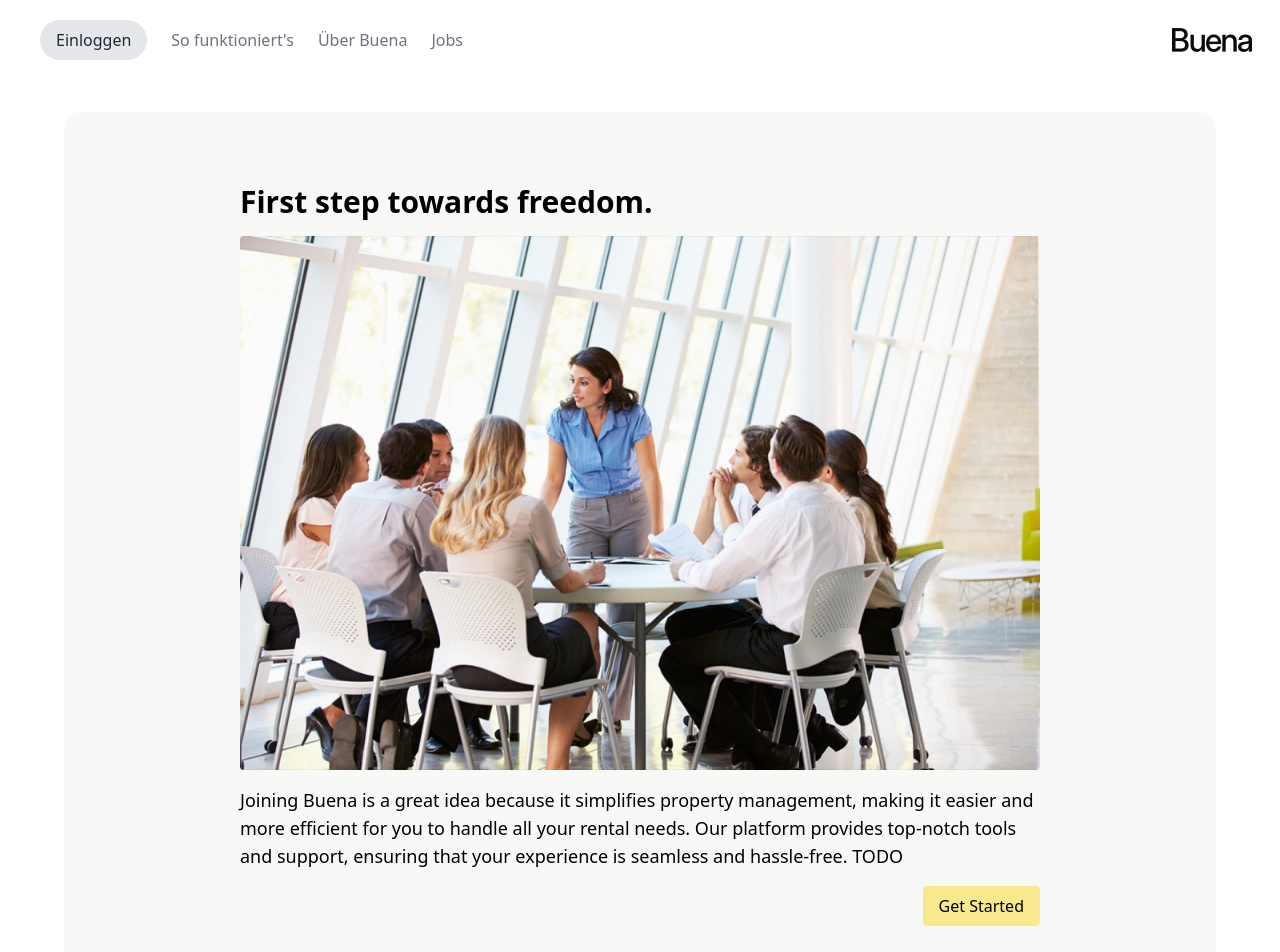
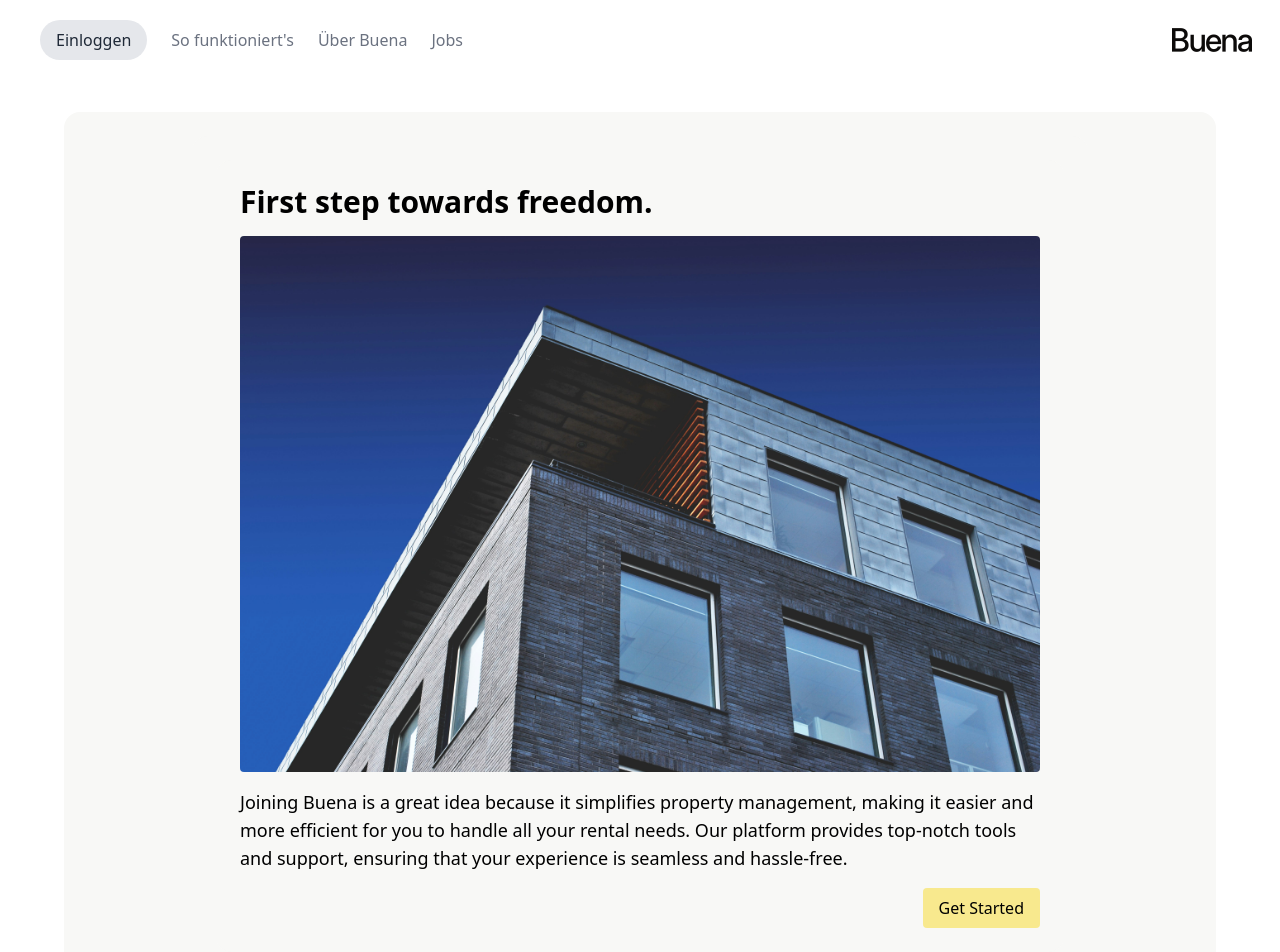
Before and after one commit to ali6134/buena-mockdesign-as, a React (Create React App) app: page / in a window 1280 px wide. Shown: the top 952 px of the page. Built offline with nearby package versions, Linux system fonts and the light colour scheme.

Commit message:
Welcome page feinschliff

```diff
--- a/src/pages/SalaryInfo.tsx
+++ b/src/pages/SalaryInfo.tsx
@@ -53,7 +53,7 @@ const SalaryInfo: React.FC<SalaryInfoProps> = ({ setCurrentStep }) => {
       </h1>
       <form>
         <div className="grid grid-cols-1 gap-4 mb-4">
-          {['0 - 1.000', '1.000 - 2.000', '2.000 - 3.000', '3.000 - 4.000', 'Mehr als 4.000'].map((range) => (
+          {['0 - 1.000', '1.000 - 2.000', '2.000 - 3.000', '3.000 - 4.000', 'More than 4.000'].map((range) => (
             <div key={range} className="flex items-center">
               <motion.input
                 type="radio"
--- a/src/pages/Welcome.tsx
+++ b/src/pages/Welcome.tsx
@@ -1,6 +1,6 @@
 import React from 'react';
 import { useNavigate } from 'react-router-dom';
-import colleaguesImage from '../assets/Colleagues.jpeg'; // Importiere das Bild
+import imoImage from '../assets/imo.jpg'; // Importiere das Bild
 
 const Welcome: React.FC = () => {
   const navigate = useNavigate();
@@ -13,10 +13,10 @@ const Welcome: React.FC = () => {
     <div className="bg-[#f8f8f6] shadow-md rounded-3xl p-6 inner-box">
       <h1 className="text-3xl font-bold mb-4">First step towards freedom.</h1>
       <div className="mb-4">
-        <img src={colleaguesImage} alt="Colleagues interacting" className="w-full h-auto rounded" />
+        <img src={imoImage} alt="Colleagues interacting" className="w-full h-auto rounded" />
       </div>
       <p className="text-lg mb-4">
-        Joining Buena is a great idea because it simplifies property management, making it easier and more efficient for you to handle all your rental needs. Our platform provides top-notch tools and support, ensuring that your experience is seamless and hassle-free. TODO
+        Joining Buena is a great idea because it simplifies property management, making it easier and more efficient for you to handle all your rental needs. Our platform provides top-notch tools and support, ensuring that your experience is seamless and hassle-free.
       </p>
       <div className="flex justify-end">
         <button type="button" onClick={handleNext} className="px-4 py-2 bg-[#f8e98e] rounded">
```
Also changed, not shown: src/assets/imo.jpg (added).
